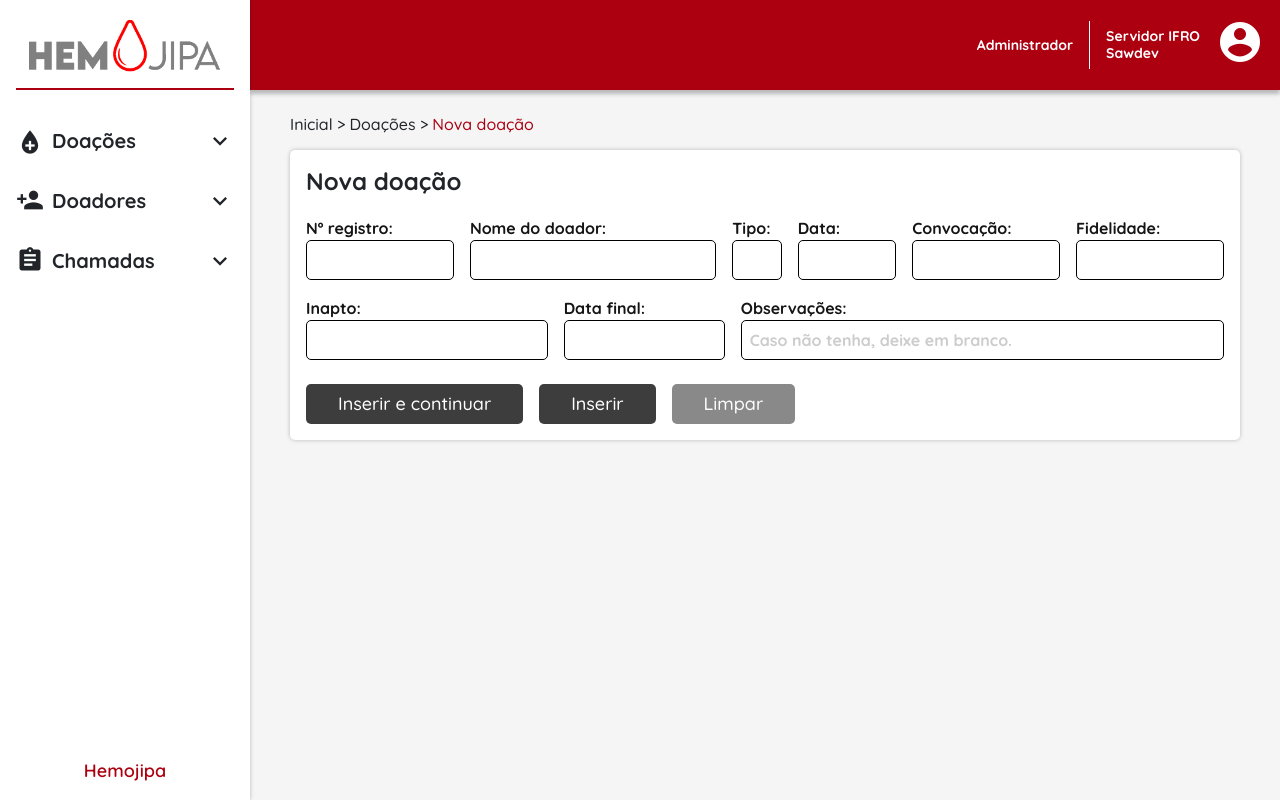
After one commit to pedroferronato/fslab-hemocentro, a Flask app: page /nova-doacao in a window 1280 px wide. The commit adds this page. Run offline with Flask 2, Linux system fonts and the light colour scheme; parts of the project's set-up code (start-up, migrations or seed data) failed here and were passed over; some libraries are stand-ins or nearby versions.

Commit message:
Front estático de doações

```diff
--- a/app/__init__.py
+++ b/app/__init__.py
@@ -28,3 +28,4 @@ import app.models.captador
 from app.controllers import doadorController
 from app.controllers import captadorController
 from app.controllers import serverController
+from app.controllers import doacoesController
--- /dev/null
+++ b/app/controllers/doacoesController.py
@@ -0,0 +1,27 @@
+from app import flaskApp
+from flask import render_template
+
+
+@flaskApp.route('/nova-doacao')
+def nova_doacao():
+    return render_template("doacao.html")
+
+
+@flaskApp.route('/alterar-doacao') # '/alterar_doacao/<id>'
+def alterar_doacao():
+    return render_template("doacao.html", alterar=True)
+
+
+@flaskApp.route('/detalhes-doacao/id')
+def detalhes_doacao():
+    return render_template("detalhesDoacao.html")
+
+
+@flaskApp.route('/consultar-doacao')
+def consultar_doacao():
+    return render_template("consultarDoacoes.html")
+
+
+@flaskApp.route('/consultar-doacao/resultado')
+def consultar_doacao_resultado():
+    return render_template("consultarDoacoes.html", resultado=True)
--- a/app/controllers/doadorController.py
+++ b/app/controllers/doadorController.py
@@ -4,12 +4,12 @@ from flask import render_template
 
 @flaskApp.route('/novo-doador')
 def novo_doador():
-    return render_template("doadorNovo.html")
+    return render_template("doador.html")
 
 
 @flaskApp.route('/alterar-doador')
 def alterar_doador():
-    return render_template("doadorNovo.html", alterar=True)
+    return render_template("doador.html", alterar=True)
 
 
 @flaskApp.route('/alterar-inaptidao') # '/alterar_inatidao/<id>'
--- a/app/static/css/baseConteudo.css
+++ b/app/static/css/baseConteudo.css
@@ -48,6 +48,10 @@ h1 {
 
 .titulo {
     margin-bottom: 20px;
+}
+
+.tituloSecundario {
+    font-size: 22px !important;
 }
 
 .linhaFormulario {
@@ -286,3 +290,15 @@ h1 {
     font-size: 24px;
     line-height: 30px;
 }
+
+::-webkit-input-placeholder {
+    color: var(--cinzaDisabled);
+}
+
+:-ms-input-placeholder {
+    color: var(--cinzaDisabled);
+}
+
+::placeholder {
+    color: var(--cinzaDisabled);
+}
--- /dev/null
+++ b/app/static/css/doacao.css
@@ -0,0 +1,35 @@
+#divRegistro {
+    flex: 3;
+}
+
+#divNome {
+    flex: 5;
+}
+
+#divTipo {
+    flex: 1;
+}
+
+#divData {
+    flex: 2;
+}
+
+#divConvocacao {
+    flex: 3;
+}
+
+#divFidelidade {
+    flex: 3;
+}
+
+#divInapto {
+    flex: 3;
+}
+
+#divDataFinal {
+    flex: 2;
+}
+
+#divObservacoes {
+    flex: 6;
+}
--- a/app/templates/base.html
+++ b/app/templates/base.html
@@ -39,13 +39,13 @@
                         </div>
 
                         <div v-if="opcoes['doacoes']" class="opcoes">
-                            <a href="">
+                            <a href="/nova-doacao">
                                 <div>
                                     <span class="material-icons icones">add</span>
                                     <p>Nova doação</p>
                                 </div>
                             </a>
-                            <a href="">
+                            <a href="/consultar-doacao">
                                 <div>
                                     <span class="material-icons icones">today</span>
                                     <p>Consultar por data</p>
--- /dev/null
+++ b/app/templates/doacao.html
@@ -0,0 +1,86 @@
+{% extends 'base.html' %}
+
+{% block cabecalho %}
+<link href="{{ url_for('static', filename='css/baseConteudo.css') }}" rel="stylesheet">
+<link href="{{ url_for('static', filename='css/doacao.css') }}" rel="stylesheet">
+{% endblock %}
+
+{% block conteudo %}
+<div class="contentorConteudo">
+
+    <div class="bread noselect">
+        <p>Inicial ></p>
+        <p>Doações ></p>
+        {% if alterar %}
+        <p>Alterar doação</p>
+        {% else %}
+        <p>Nova doação</p>
+        {% endif %}
+    </div>
+
+    <div class="cartao noselect">
+        <div class="titulo">
+            {% if alterar %}
+            <h1>Alterar doação</h1>
+            {% else %}
+            <h1>Nova doação</h1>
+            {% endif %}
+        </div>
+        <div class="formulario">
+
+            <div class="linhaFormulario">
+                <div class="campo" id="divRegistro">
+                    <label for="numRegistro">Nº registro:</label>
+                    <input type="text" id="numRegistro" autocomplete="off">
+                </div>
+                <div class="campo" id="divNome">
+                    <label for="nome">Nome do doador:</label>
+                    <input type="text" id="nome" autocomplete="off">
+                </div>
+                <div class="campo" id="divTipo">
+                    <label for="tipoSangue">Tipo:</label>
+                    <input type="text" id="tipoSangue" autocomplete="off">
+                </div>
+                <div class="campo" id="divData">
+                    <label for="data">Data:</label>
+                    <input type="text" id="data" autocomplete="off">
+                </div>
+                <div class="campo" id="divConvocacao">
+                    <label for="convocacao">Convocação:</label>
+                    <input type="text" id="convocacao" autocomplete="off">
+                </div>
+                <div class="campo" id="divFidelidade">
+                    <label for="fidelidade">Fidelidade:</label>
+                    <input type="text" id="fidelidade" autocomplete="off">
+                </div>
+            </div>
+
+            <div class="linhaFormulario ultimaLinhaInput">
+                <div class="campo" id="divInapto">
+                    <label for="inapto">Inapto:</label>
+                    <input type="text" id="inapto" autocomplete="off">
+                </div>
+                <div class="campo" id="divDataFinal">
+                    <label for="dataFinal">Data final:</label>
+                    <input type="text" id="dataFinal" autocomplete="off">
+                </div>
+                <div class="campo" id="divObservacoes">
+                    <label for="observacoes">Observações:</label>
+                    <input type="text" id="observacoes" autocomplete="off" placeholder="Caso não tenha, deixe em branco.">
+                </div>
+            </div>
+
+            <div class="linhaBotoes">
+                {% if alterar %}
+                <button class="botao btn-principal">Alterar</button>
+                {% else %}
+                <button class="botao btn-principal">Inserir e continuar</button>
+                <button class="botao btn-principal">Inserir</button>
+                <button class="botao btn-secundario">Limpar</button>
+                {% endif %}
+            </div>
+
+        </div>
+    </div>
+</div>
+{% endblock %}
```
Also changed, not shown: app/static/css/consultaDoacoes.css (added, +15 -0 lines), app/templates/consultarDoacoes.html (added, +115 -0 lines), app/templates/detalhesDoacao.html (added, +77 -0 lines), app/templates/doador.html (renamed from app/templates/doadorNovo.html).
